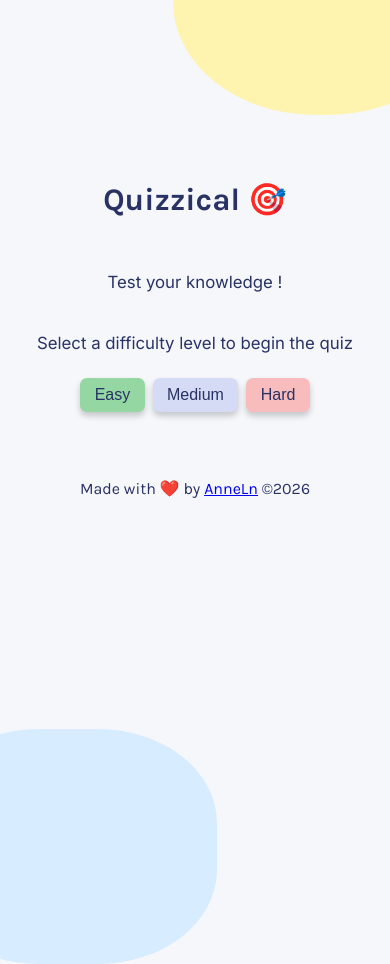
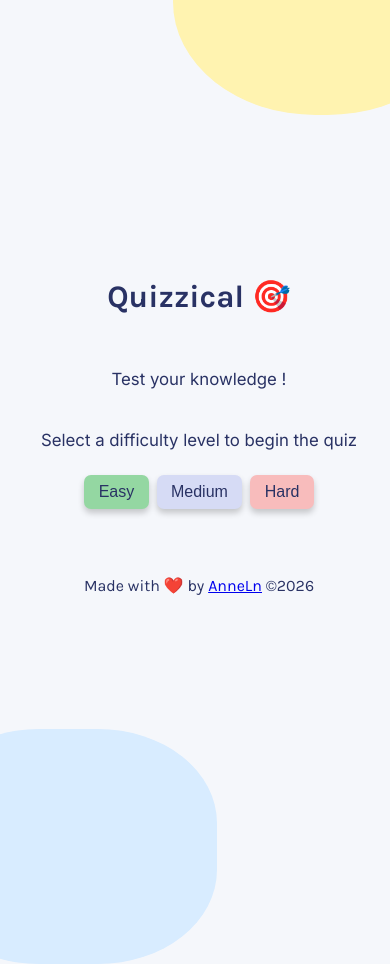
Before and after one commit to anneln/Quizzical, a React (Vite) app: page / in a window 390 px wide. Shown: the top 964 px of the page. Built offline with nearby package versions, Linux system fonts and the light colour scheme.

Commit message:
Update styles.css

```diff
--- a/src/styles.css
+++ b/src/styles.css
@@ -13,7 +13,7 @@ body {
   font-size: 16px;
   background-color: #f5f7fb;
   margin: 0;
-  height: 100vh;
+  height: 100dvh;
   overflow: hidden;
 }
 
@@ -54,8 +54,8 @@ main {
 .intro-page {
   display: flex;
   flex-direction: column;
-  height: 650px;
-  width: 550px;
+  height: 100%;
+  width: 100%;
   justify-content: center;
   align-items: center;
 }
@@ -213,7 +213,6 @@ footer {
 @media (max-width: 480px) {
   html {
     height: auto;
-    overflow-y: auto;
   }
 
   body {
```
